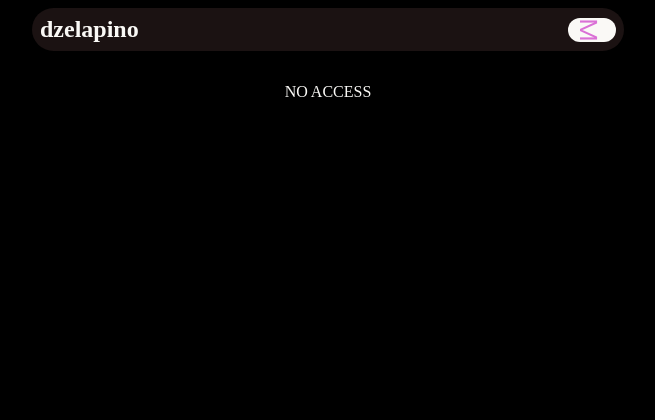
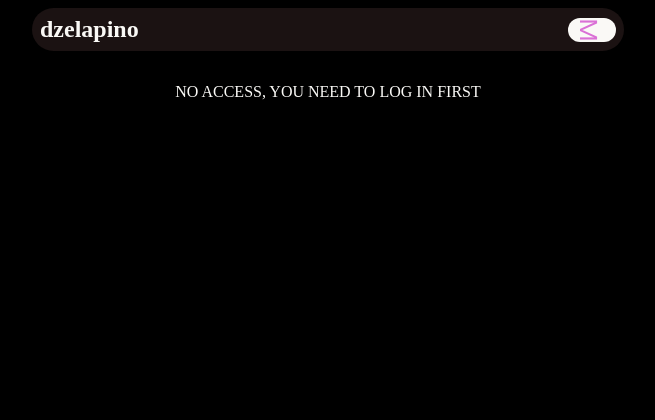
Before and after one commit to dzelapino/zaawansowane-techniki-obiektowe, a Django app: page /heroes/create in a window 1280 px wide. Shown: the top 420 px of the page, without its empty margins (312-967 px from the left). Run offline with Django 5.2, Linux system fonts and the light colour scheme; style sheets or scripts are compiled from the project's sources.

Commit message:
Widoki komentarze

```diff
--- a/zto/ztoweb/templates/heroes/create_hero.html
+++ b/zto/ztoweb/templates/heroes/create_hero.html
@@ -14,7 +14,7 @@
 
     {% else %}
     <div>
-        <p>NO ACCESS</p>
+        <p>NO ACCESS, YOU NEED TO LOG IN FIRST</p>
     </div>
     {% endif %}
 
```
